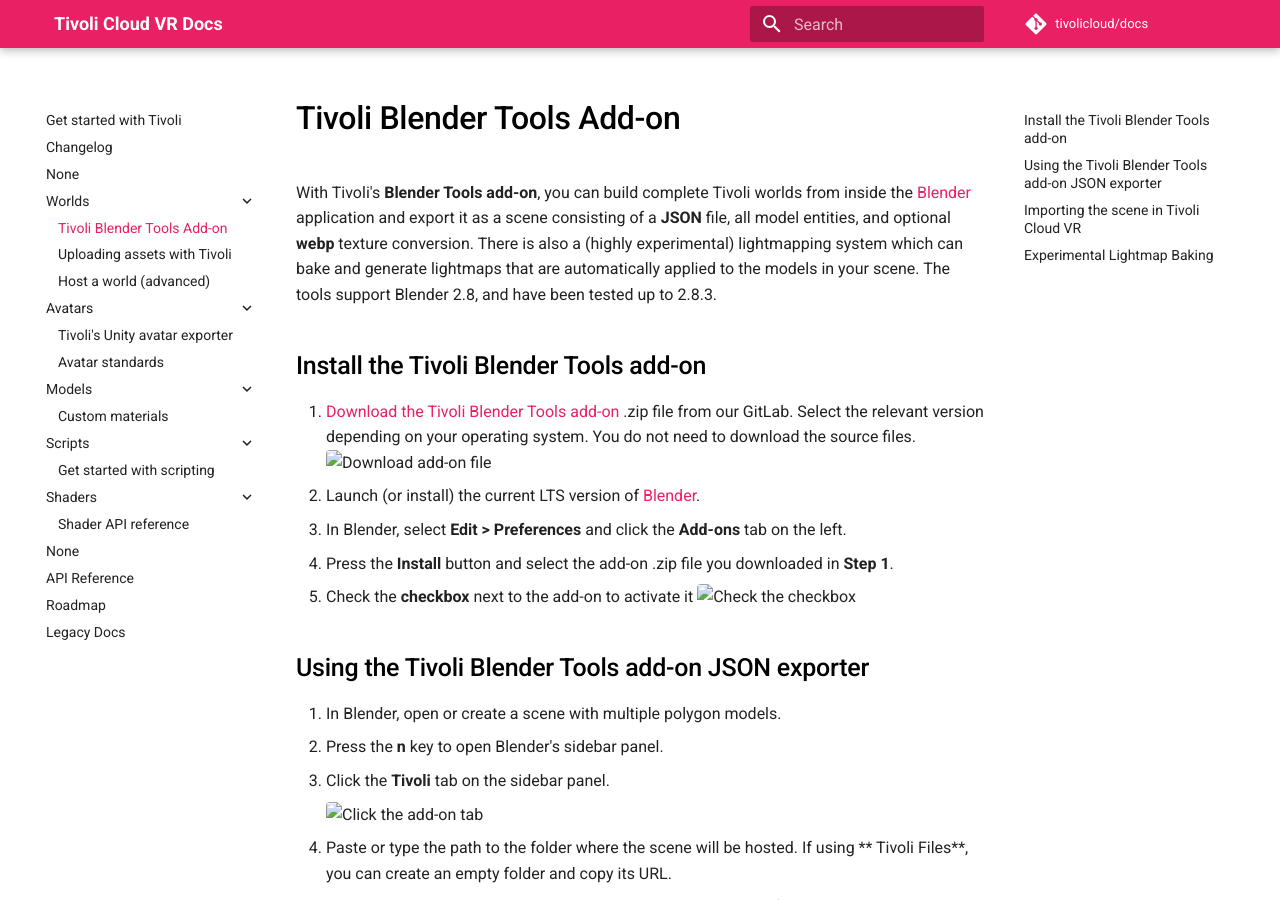
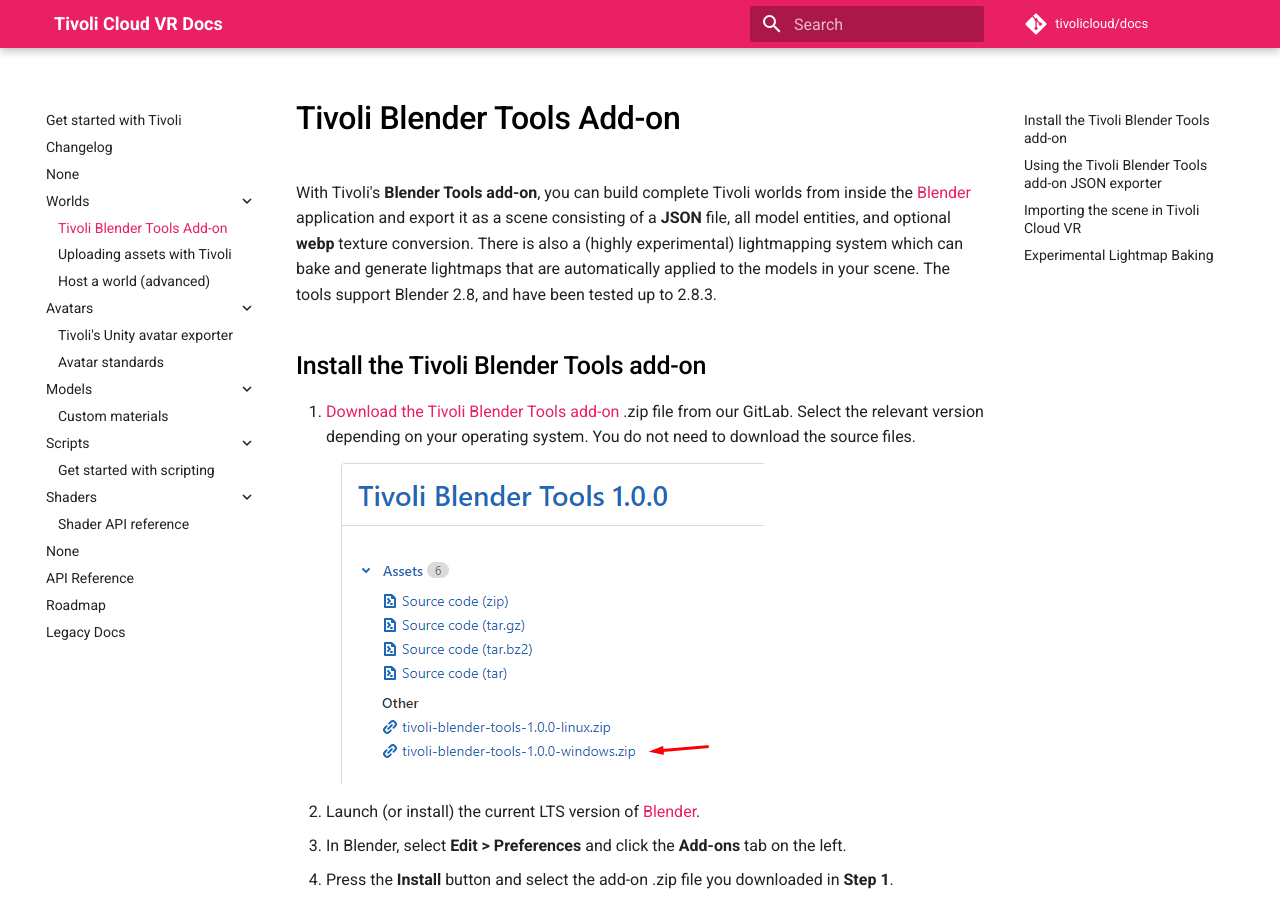
Before and after one commit to Nex-Pro/docs, an MkDocs documentation site: the page built from docs/worlds/blender-tools.md, in a window 1280 px wide and 900 px high. Built offline with MkDocs 1.6.1 and Material for MkDocs 9.7.7, drawn with Linux system fonts in a browser that asks for light colours.

Commit message:
Fixed images for blender tools

```diff
--- a/docs/worlds/blender-tools.md
+++ b/docs/worlds/blender-tools.md
@@ -5,12 +5,12 @@
 ## Install the Tivoli Blender Tools add-on
 
 1. [Download the Tivoli Blender Tools add-on](https://git.tivolicloud.com/tivolicloud/blender-tools/-/releases) .zip file from our GitLab. Select the relevant version depending on your operating system. You do not need to download the source files.
-   ![Download add-on file](blender-tools\blender-tools-download-link.png)
+   ![Download add-on file](blender-tools/blender-tools-download-link.png)
 2. Launch (or install) the current LTS version of [Blender](https://blender.org/download).
 3. In Blender, select **Edit > Preferences** and click the **Add-ons** tab on the left.
 4. Press the **Install** button and select the add-on .zip file you downloaded in **Step 1**.
 5. Check the **checkbox** next to the add-on to activate it
-   ![Check the checkbox](blender-tools\blender-tools-install-addon.png)
+   ![Check the checkbox](blender-tools/blender-tools-install-addon.png)
 
 ## Using the Tivoli Blender Tools add-on JSON exporter
 
@@ -18,7 +18,7 @@
 2. Press the **n** key to open Blender's sidebar panel.
 3. Click the **Tivoli** tab on the sidebar panel.
 
-    ![Click the add-on tab](blender-tools\add-on-tab.png)
+    ![Click the add-on tab](blender-tools/add-on-tab.png)
 
 4. Paste or type the path to the folder where the scene will be hosted. If using ** Tivoli Files**, you can create an empty folder and copy its URL.
 5. Save the scene and press **Export scene to JSON** button. A new folder is generated next to the .blend file with the exported models, textures and JSON file.
```
